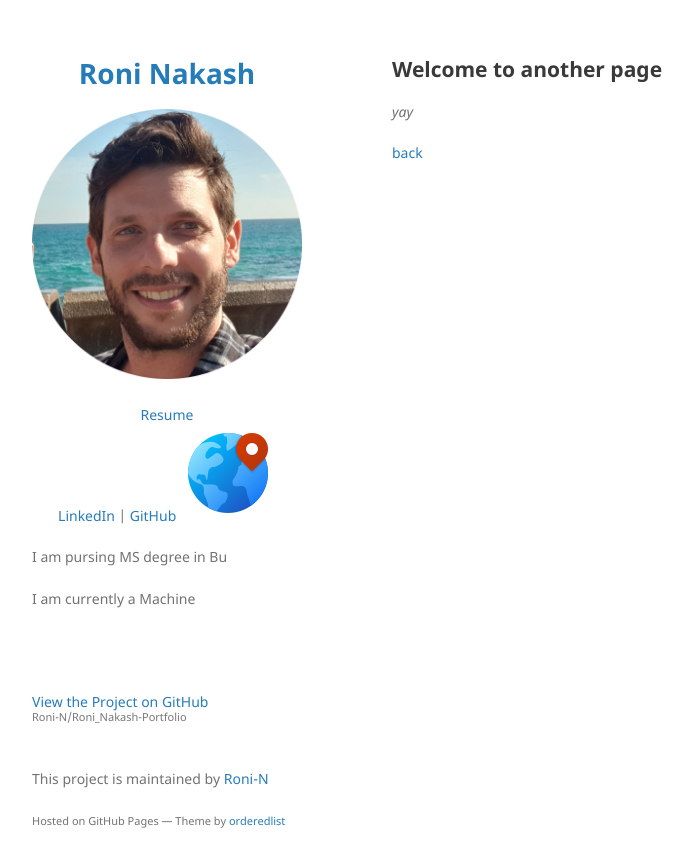
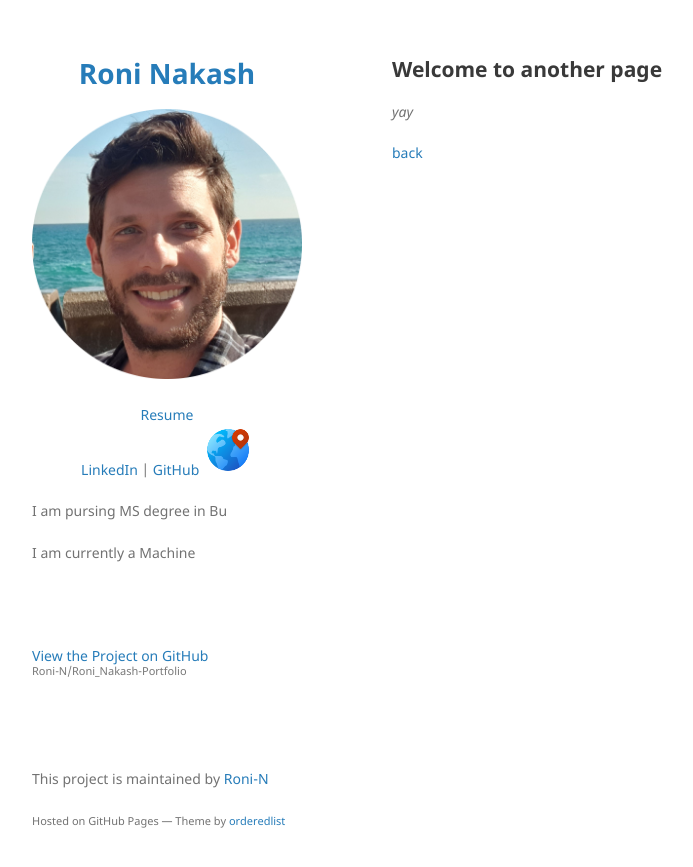
Before and after one commit to Roni-N/Roni_Nakash-Portfolio, a Jekyll site: the page built from another-page.md, in a window 1280 px wide. Shown: the top 867 px of the page, without its empty margins (178-871 px from the left). Built offline with Jekyll 4.4.1, drawn with Linux system fonts in a browser that asks for light colours; our own code applies the rules of GitHub Pages for plain Markdown files.

Commit message:
Update _config.yml

```diff
--- a/_config.yml
+++ b/_config.yml
@@ -6,7 +6,7 @@ description:
   <a href="pdf/resumedf">Resume</a> <br>
   <a href="https://www.linkedin.com/in/chrisknhtran/">LinkedIn</a> |
   <a href="https://github.com/chriskhanran">GitHub</a>
-  <img src="assets/img/e.png" alt="Italian Trulli">
+  <img src="assets/img/e.png" alt="Italian Trulli" style="width:50px;height:50px;">
 
   </p>
   <p align="justify">
```
